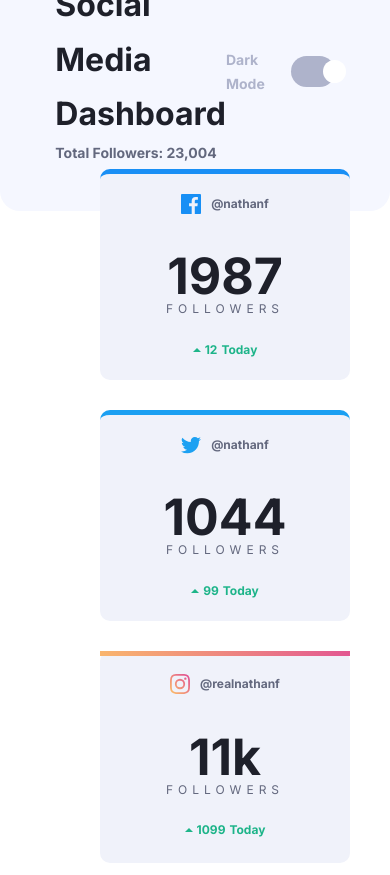
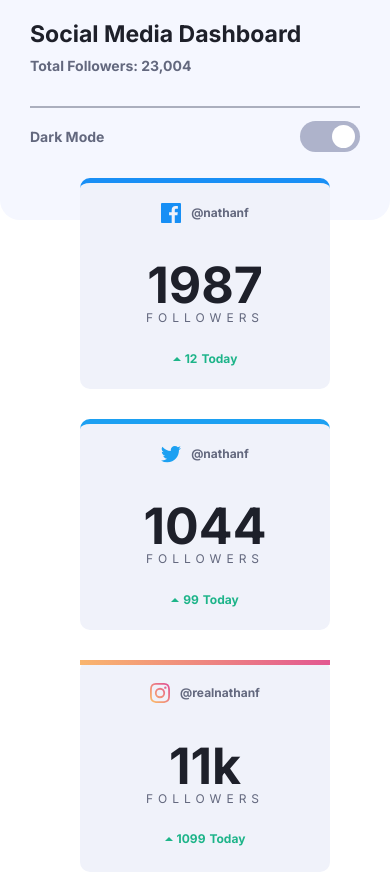
Before and after one commit to rezaasghari24/social-media-dashboard, a website: page index.html in a window 390 px wide. Shown: the top 875 px of the page. Drawn offline with Linux system fonts and the light colour scheme.

Commit message:
Finish responsive design

```diff
--- a/index.html
+++ b/index.html
@@ -101,7 +101,7 @@
         </div>
       </section>
       <section class="social-media-overview">
-        <h2 class="heading-secondary">Overview - Today</h2>
+        <h1 class="heading-primary">Overview - Today</h1>
         <div class="social-media-overview__boxes">
           <div class="social-media-overview__box">
             <div class="social-media-overview__box__top">
--- a/sass/base/_typography.scss
+++ b/sass/base/_typography.scss
@@ -3,7 +3,6 @@
 }
 .heading-secondary {
   color: var(--secondary-Text);
-  margin-bottom: 2rem;
 }
 
 .paragraph {
--- a/sass/components/_buttons.scss
+++ b/sass/components/_buttons.scss
@@ -2,7 +2,7 @@
   display: flex;
   align-items: center;
   & > :first-child {
-    color: var(--Toggle-Light);
+    color: var(--primary-Text);
     margin-right: 1rem;
   }
 }
--- a/sass/layout/_header.scss
+++ b/sass/layout/_header.scss
@@ -13,3 +13,53 @@
     flex: 1;
   }
 }
+
+@media (max-width: 730px) {
+  .header-box {
+    flex-direction: column;
+    align-items: normal;
+    height: 30vh;
+    padding-top: 2rem;
+  }
+  .toggle-box > :first-child {
+    flex: 1;
+  }
+  .heading-primary {
+    font-size: 2.8rem;
+  }
+
+  .toggle-box {
+    position: relative;
+
+    &::before {
+      margin-top: -3rem;
+      content: "";
+      position: absolute;
+      top: 50%;
+      left: 0;
+      width: 100%;
+      height: 1px;
+      background-color: var(--primary-Text);
+      transform: translateY(-50%);
+    }
+  }
+}
+
+@media (max-width: 530px) {
+  .heading-primary {
+    font-size: 2.3rem;
+  }
+  .header-box {
+    height: 22rem;
+    padding: 1.5rem 3rem 8vh;
+  }
+}
+
+// @media (max-width: 360px) {
+//   .heading-primary {
+//     font-size: 2.3rem;
+//   }
+//   .header-box {
+//     height: 30vh;
+//   }
+// }
--- a/sass/pages/_home.scss
+++ b/sass/pages/_home.scss
@@ -91,6 +91,9 @@ main {
 /* Overview Section*/
 .social-media-overview {
   margin-top: 3rem;
+  & > :first-child {
+    margin-bottom: 2rem;
+  }
 }
 .social-media-overview__boxes {
   display: grid;
@@ -165,3 +168,15 @@ main {
     }
   }
 }
+
+@media (max-width: 530px) {
+  main {
+    padding: 0 8rem;
+  }
+}
+
+@media (max-width: 360px) {
+  main {
+    padding: 0 4rem;
+  }
+}
```
Also changed, not shown: css/style.css.
